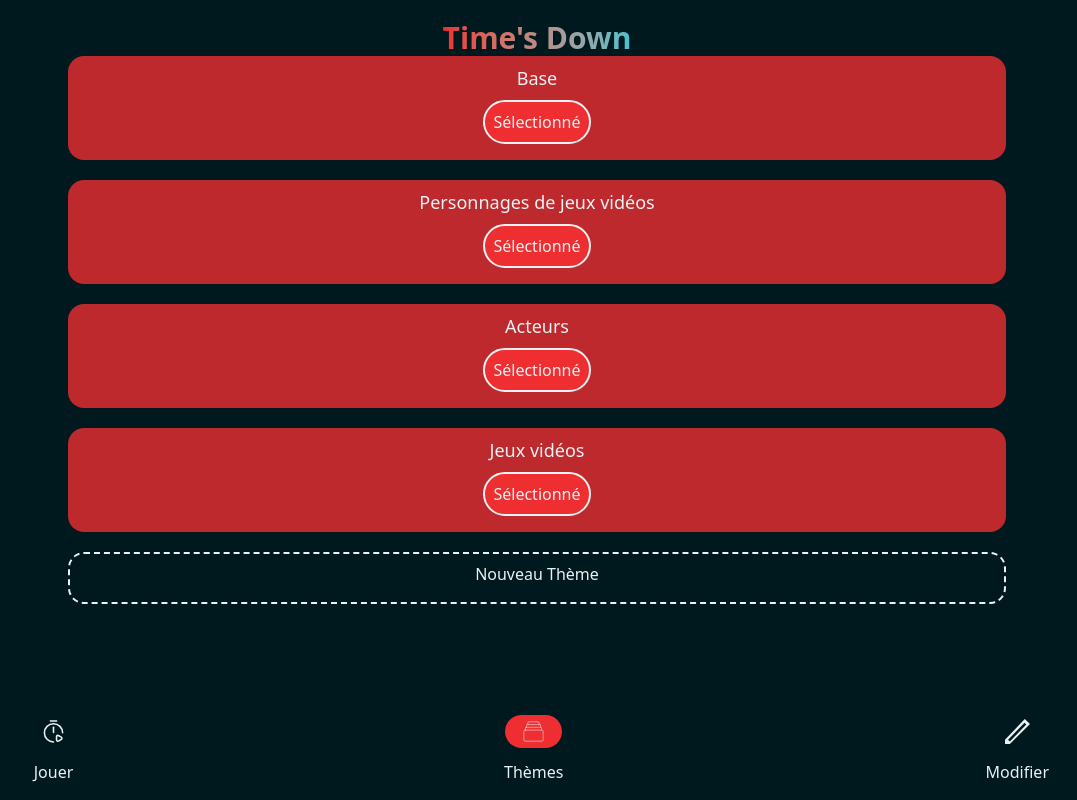
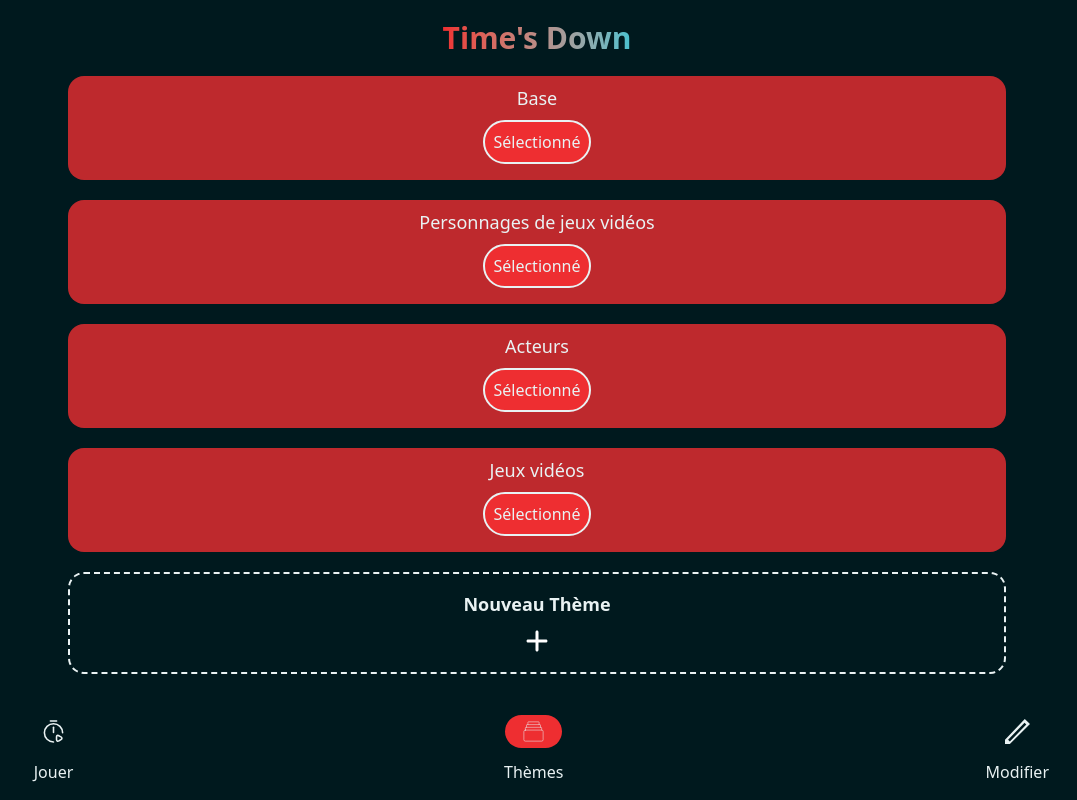
Before and after one commit to Nicolas-Delbovier/TimesDownPWA, a Vue app: page / in a window 1280 px wide. Both pictures are taken after a click on the button "Thèmes". Shown: the whole page, without its empty margins (103-1180 px from the left). Built offline with nearby package versions, Linux system fonts and the light colour scheme.

Commit message:
[IMP] ThemeSelection: add "plus" icon in "add theme" button

```diff
--- a/src/views/ThemesSelection.vue
+++ b/src/views/ThemesSelection.vue
@@ -6,7 +6,7 @@ const emit = defineEmits(['useTheme']);
 </script>
 
 <template>
-  <div id="themes-selection-menu" class="flex flex-col items-center gap-5">
+  <div id="themes-selection-menu" class="flex flex-col items-center gap-5 mt-5">
     <ThemeCard
       v-for="deck in decks"
       :key="deck.theme"
@@ -15,10 +15,18 @@ const emit = defineEmits(['useTheme']);
       :numberWords="deck.words.length"
       :isUsed="selectedThemes[deck.theme]"
     />
+
     <button
-      class="border border-dashed border-2 flex flex-col items-center text-text-color cursor-pointer px-2 pt-2 pb-4 gap-2 rounded-2xl w-11/12"
+      class="border-2 border-dashed border-text-color grid grid-rows-[1fr_auto] justify-items-center items-center text-text-color cursor-pointer p-4 rounded-2xl w-11/12 gap-2"
     >
-      Nouveau Thème
+      <p class="text-center text-lg font-bold">Nouveau Thème</p>
+      <img
+        alt="Plus Icon"
+        src="/assets/plus.svg"
+        width="30"
+        height="30"
+        class="brightness-0 invert"
+      />
     </button>
   </div>
 </template>
```
Also changed, not shown: public/assets/plus.svg (added).
